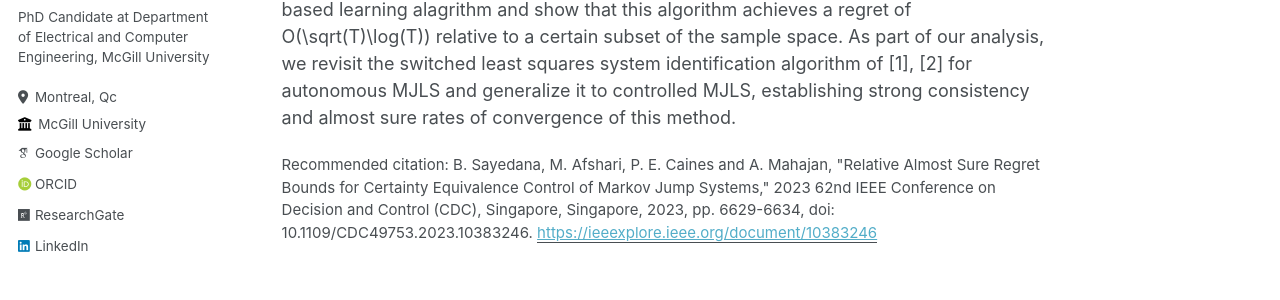
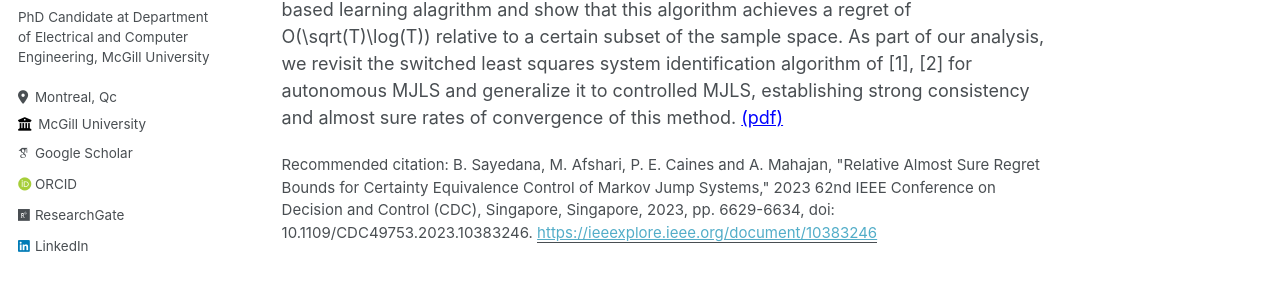
Before and after one commit to bornasayedana/bornasayedana.github.io, a Jekyll site: the page built from _publications/Regret.md, in a window 1280 px wide and 1261 px high. Shown: the part 316-616 px from the top of the window. Built offline with Jekyll 4.4.1, drawn with Linux system fonts in a browser that asks for light colours; some web fonts are replaced.

Commit message:
Update Regret.md

```diff
--- a/_publications/Regret.md
+++ b/_publications/Regret.md
@@ -9,4 +9,4 @@ paperurl: 'https://ieeexplore.ieee.org/document/10383246'
 citation: 'B. Sayedana, M. Afshari, P. E. Caines and A. Mahajan, "Relative Almost Sure Regret Bounds for Certainty Equivalence Control of Markov Jump Systems," 2023 62nd IEEE Conference on Decision and Control (CDC), Singapore, Singapore, 2023, pp. 6629-6634, doi: 10.1109/CDC49753.2023.10383246.'
 ---
 
-In this paper, we consider learning and control problem in an unknown Markov jump linear system (MJLS) with perfect state observations. We first establish a generic upper bound on regret for any learning based algorithm. We then propose a certainty equivalence-based learning alagrithm and show that this algorithm achieves a regret of O(\sqrt(T)\log(T)) relative to a certain subset of the sample space. As part of our analysis, we revisit the switched least squares system identification algorithm of [1], [2] for autonomous MJLS and generalize it to controlled MJLS, establishing strong consistency and almost sure rates of convergence of this method.
+In this paper, we consider learning and control problem in an unknown Markov jump linear system (MJLS) with perfect state observations. We first establish a generic upper bound on regret for any learning based algorithm. We then propose a certainty equivalence-based learning alagrithm and show that this algorithm achieves a regret of O(\sqrt(T)\log(T)) relative to a certain subset of the sample space. As part of our analysis, we revisit the switched least squares system identification algorithm of [1], [2] for autonomous MJLS and generalize it to controlled MJLS, establishing strong consistency and almost sure rates of convergence of this method. <a href="https://bornasayedana.github.io/public-files/Relative.pdf" style="color: blue; text-decoration: underline;">(pdf)</a>
```
